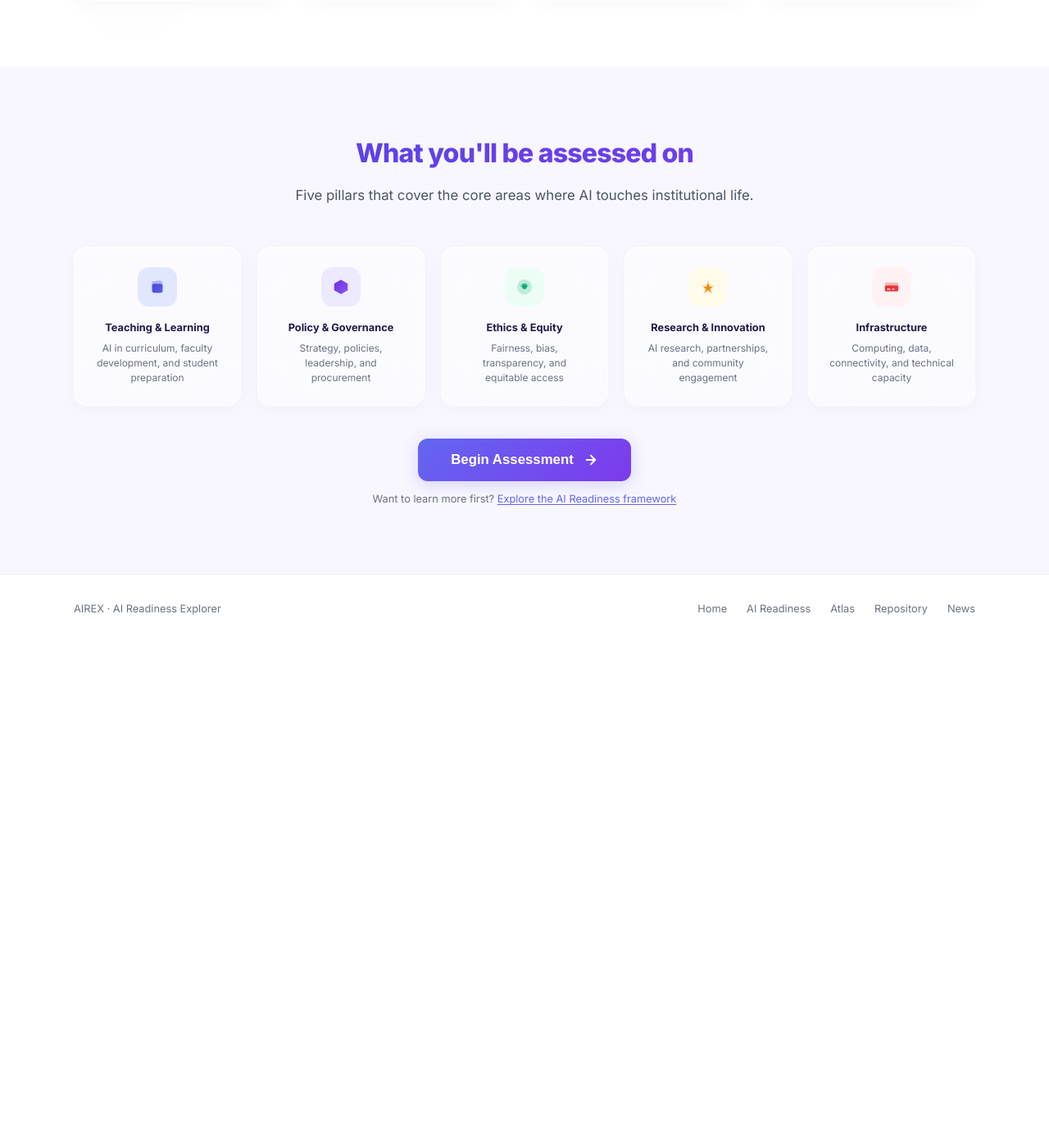
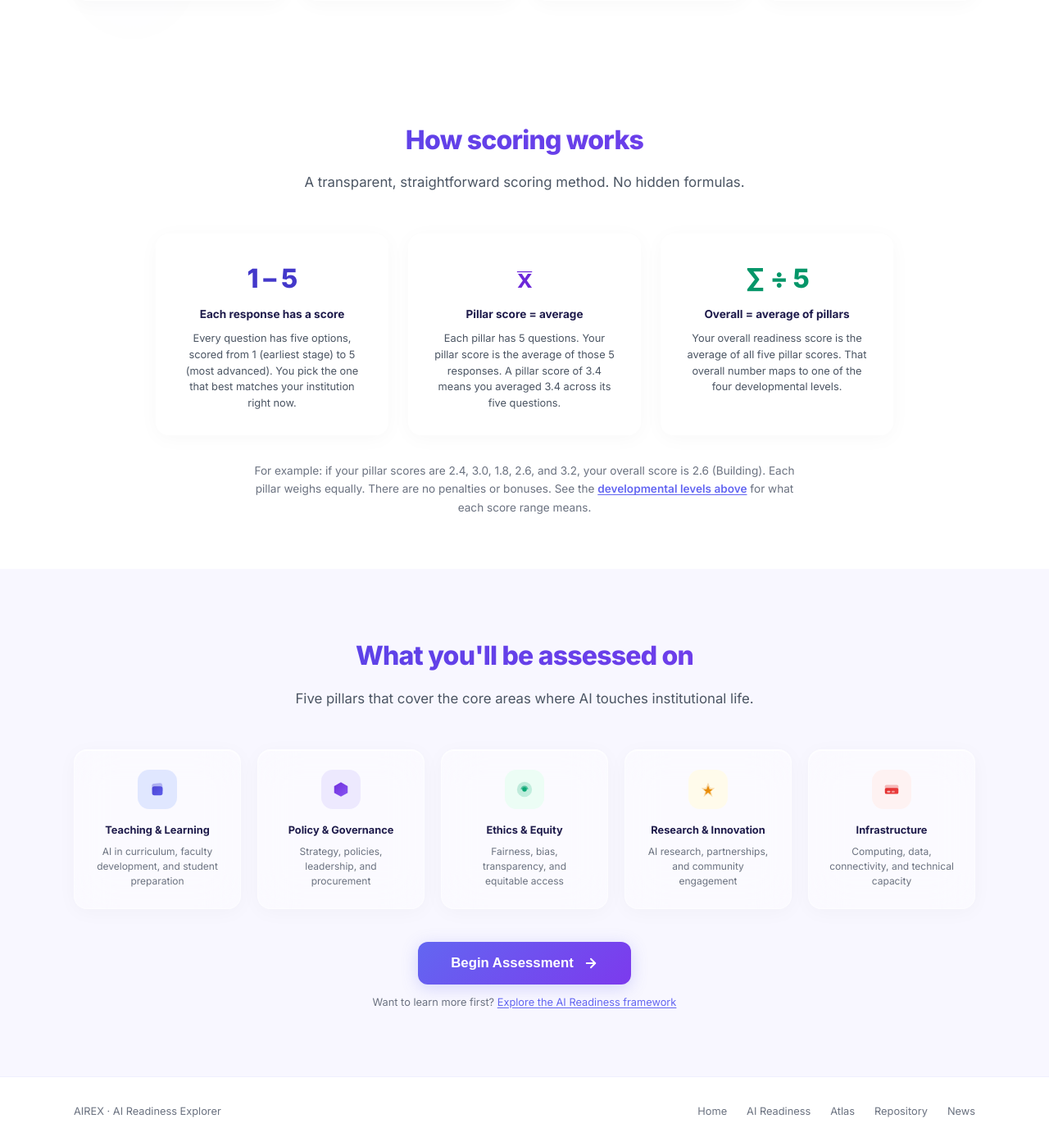
Before and after one commit to cauamcardoso/arex-platform, a Flask app: page /assessment in a window 1280 px wide. Shown: the part 1579-2977 px from the top of the page at 82% size. Before the commit the page ends 2329 px from the top, so only its background shows below. Run offline with Flask 3, Linux system fonts and the light colour scheme.

Commit message:
Add per-pillar accent colors and scoring explanation to Assessment
Each of the 5 assessment pillars now has its own accent color that
dynamically updates the progress bar, step indicators, question numbers,
and option highlights as users navigate between sections. Also adds a
transparent scoring explanation section showing how scores are calculated.

Co-Authored-By: Claude Opus 4.6 <noreply@anthropic.com>

```diff
--- a/templates/assessment.html
+++ b/templates/assessment.html
@@ -541,12 +541,76 @@
         }
 
         /* ============================================================
+           SCORING EXPLANATION
+           ============================================================ */
+        .scoring-section {
+            padding: 4rem 2rem;
+            background: var(--bg-primary);
+        }
+
+        .scoring-grid {
+            display: grid;
+            grid-template-columns: repeat(3, 1fr);
+            gap: 1.5rem;
+            max-width: 900px;
+            margin: 0 auto;
+        }
+
+        .scoring-card {
+            padding: 1.75rem;
+            text-align: center;
+        }
+
+        .scoring-card .scoring-number {
+            font-size: 2rem;
+            font-weight: 800;
+            letter-spacing: -0.02em;
+            margin-bottom: 0.5rem;
+        }
+
+        .scoring-card h4 {
+            font-size: 0.85rem;
+            font-weight: 700;
+            color: var(--text-primary);
+            margin-bottom: 0.5rem;
+        }
+
+        .scoring-card p {
+            font-size: 0.8rem;
+            color: var(--text-secondary);
+            line-height: 1.55;
+        }
+
+        .scoring-formula {
+            max-width: 680px;
+            margin: 2rem auto 0;
+            text-align: center;
+        }
+
+        .scoring-formula p {
+            font-size: 0.85rem;
+            color: var(--text-muted);
+            line-height: 1.65;
+        }
+
+        .scoring-formula a {
+            color: var(--accent-indigo);
+            text-decoration: underline;
+            text-underline-offset: 2px;
+            font-weight: 600;
+        }
+
+        /* ============================================================
            ASSESSMENT TOOL
            ============================================================ */
         .assessment-wrapper {
             display: none;
             background: var(--bg-secondary);
             padding-bottom: 4rem;
+            --pillar-color: #4338ca;
+            --pillar-color-rgb: 67, 56, 202;
+            --pillar-color-light: #e0e7ff;
+            transition: --pillar-color 0.3s;
         }
 
         .assessment-wrapper.active { display: block; }
@@ -1204,6 +1270,36 @@
         </div>
     </section>
 
+    <!-- HOW SCORING WORKS -->
+    <section class="scoring-section" id="scoringExplained">
+        <div class="section-inner">
+            <div class="section-header fade-up">
+                <h2>How scoring works</h2>
+                <p>A transparent, straightforward scoring method. No hidden formulas.</p>
+            </div>
+            <div class="scoring-grid">
+                <div class="scoring-card glass-card fade-up">
+                    <div class="scoring-number" style="color: #4338ca;">1 &ndash; 5</div>
+                    <h4>Each response has a score</h4>
+                    <p>Every question has five options, scored from 1 (earliest stage) to 5 (most advanced). You pick the one that best matches your institution right now.</p>
+                </div>
+                <div class="scoring-card glass-card fade-up" style="transition-delay: 0.1s">
+                    <div class="scoring-number" style="color: #6d28d9;">&#x0078;&#x0305;</div>
+                    <h4>Pillar score = average</h4>
+                    <p>Each pillar has 5 questions. Your pillar score is the average of those 5 responses. A pillar score of 3.4 means you averaged 3.4 across its five questions.</p>
+                </div>
+                <div class="scoring-card glass-card fade-up" style="transition-delay: 0.2s">
+                    <div class="scoring-number" style="color: #059669;">&#x2211; &divide; 5</div>
+                    <h4>Overall = average of pillars</h4>
+                    <p>Your overall readiness score is the average of all five pillar scores. That overall number maps to one of the four developmental levels.</p>
+                </div>
+            </div>
+            <div class="scoring-formula fade-up">
+                <p>For example: if your pillar scores are 2.4, 3.0, 1.8, 2.6, and 3.2, your overall score is 2.6 (Building). Each pillar weighs equally. There are no penalties or bonuses. See the <a href="#levels">developmental levels above</a> for what each score range means.</p>
+            </div>
+        </div>
+    </section>
+
     <!-- PILLARS PREVIEW + START CTA -->
     <section class="pillars-section" id="pillarsPreview">
         <div class="section-inner">
@@ -1343,6 +1439,7 @@
                 icon: '<svg width="22" height="22" viewBox="0 0 24 24" fill="none" xmlns="http://www.w3.org/2000/svg"><defs><linearGradient id="st1" x1="0" y1="0" x2="24" y2="24" gradientUnits="userSpaceOnUse"><stop stop-color="#4338ca"/><stop offset="1" stop-color="#6366f1"/></linearGradient></defs><rect x="5" y="4" width="14" height="12" rx="3" fill="url(#st1)" opacity="0.35" transform="rotate(-6 12 10)"/><rect x="5" y="8" width="14" height="12" rx="3" fill="url(#st1)"/></svg>',
                 iconBg: '#e0e7ff',
                 color: '#4338ca',
+                colorRgb: '67, 56, 202',
                 description: 'How is your institution integrating AI into teaching practices, curriculum, and student learning experiences?',
                 questions: [
                     {
@@ -1403,6 +1500,7 @@
                 icon: '<svg width="22" height="22" viewBox="0 0 24 24" fill="none" xmlns="http://www.w3.org/2000/svg"><defs><linearGradient id="st2" x1="0" y1="0" x2="24" y2="24" gradientUnits="userSpaceOnUse"><stop stop-color="#6d28d9"/><stop offset="1" stop-color="#8b5cf6"/></linearGradient></defs><path d="M12 2.5L21 7.5V16.5L12 21.5L3 16.5V7.5L12 2.5Z" fill="url(#st2)"/></svg>',
                 iconBg: '#ede9fe',
                 color: '#6d28d9',
+                colorRgb: '109, 40, 217',
                 description: 'How is your institution governing AI use, establishing policies, and planning strategically for AI adoption?',
                 questions: [
                     {
@@ -1463,6 +1561,7 @@
                 icon: '<svg width="22" height="22" viewBox="0 0 24 24" fill="none" xmlns="http://www.w3.org/2000/svg"><defs><linearGradient id="st3" x1="0" y1="0" x2="24" y2="24" gradientUnits="userSpaceOnUse"><stop stop-color="#059669"/><stop offset="1" stop-color="#10b981"/></linearGradient></defs><circle cx="12" cy="12" r="10" fill="url(#st3)" opacity="0.2"/><path d="M7 12a5 5 0 0 1 10 0" fill="url(#st3)" opacity="0.6"/><circle cx="12" cy="12" r="3" fill="url(#st3)"/></svg>',
                 iconBg: '#ecfdf5',
                 color: '#059669',
+                colorRgb: '5, 150, 105',
                 description: 'How does your institution address fairness, bias, transparency, and equitable access in AI adoption?',
                 questions: [
                     {
@@ -1523,6 +1622,7 @@
                 icon: '<svg width="22" height="22" viewBox="0 0 24 24" fill="none" xmlns="http://www.w3.org/2000/svg"><defs><linearGradient id="st4" x1="0" y1="0" x2="24" y2="24" gradientUnits="userSpaceOnUse"><stop stop-color="#d97706"/><stop offset="1" stop-color="#f59e0b"/></linearGradient></defs><path d="M12 3L15 10H21L16 14.5L18 22L12 17.5L6 22L8 14.5L3 10H9L12 3Z" fill="url(#st4)" opacity="0.3"/><path d="M12 7L14 12H18L14.5 15L16 19L12 16L8 19L9.5 15L6 12H10L12 7Z" fill="url(#st4)"/></svg>',
                 iconBg: '#fffbeb',
                 color: '#d97706',
+                colorRgb: '217, 119, 6',
                 description: 'How active is your institution in AI research, scholarly work, and innovation partnerships?',
                 questions: [
                     {
@@ -1583,6 +1683,7 @@
                 icon: '<svg width="22" height="22" viewBox="0 0 24 24" fill="none" xmlns="http://www.w3.org/2000/svg"><defs><linearGradient id="st5" x1="0" y1="0" x2="24" y2="24" gradientUnits="userSpaceOnUse"><stop stop-color="#dc2626"/><stop offset="1" stop-color="#ef4444"/></linearGradient></defs><rect x="3" y="6" width="18" height="8" rx="2" fill="url(#st5)" opacity="0.3"/><rect x="3" y="10" width="18" height="8" rx="2" fill="url(#st5)"/><rect x="6" y="14" width="4" height="2" rx="0.5" fill="white" opacity="0.7"/><rect x="12" y="14" width="4" height="2" rx="0.5" fill="white" opacity="0.5"/></svg>',
                 iconBg: '#fef2f2',
                 color: '#dc2626',
+                colorRgb: '220, 38, 38',
                 description: 'Does your institution have the computing, data, and human resources to support AI adoption?',
                 questions: [
                     {
@@ -1642,6 +1743,25 @@
         // State
         let currentStep = 0;
         let answers = {};
+
+        // ============================================================
+        // Dynamic Pillar Color
+        // ============================================================
+        function applyPillarColor(stepIndex) {
+            const pillar = pillars[stepIndex];
+            const wrapper = document.getElementById('assessmentWrapper');
+            wrapper.style.setProperty('--pillar-color', pillar.color);
+            wrapper.style.setProperty('--pillar-color-rgb', pillar.colorRgb);
+            // Derive a light tint for any elements that need it
+            const lightColors = {
+                'teaching': '#e0e7ff',
+                'policy': '#ede9fe',
+                'ethics': '#ecfdf5',
+                'research': '#fffbeb',
+                'infrastructure': '#fef2f2'
+            };
+            wrapper.style.setProperty('--pillar-color-light', lightColors[pillar.id] || '#e0e7ff');
+        }
 
         // ============================================================
         // Start Assessment
@@ -1651,8 +1771,10 @@
             // Hide intro sections
             document.getElementById('howItWorks').style.display = 'none';
             document.getElementById('levels').style.display = 'none';
+            document.getElementById('scoringExplained').style.display = 'none';
             document.getElementById('pillarsPreview').style.display = 'none';
-            // Scroll to top of assessment
+            // Apply first pillar color and scroll
+            applyPillarColor(0);
             document.getElementById('assessmentWrapper').scrollIntoView({ behavior: 'smooth' });
             renderSections();
         }
@@ -1737,6 +1859,7 @@
                 document.getElementById(`section-${currentStep}`).classList.remove('active');
                 currentStep++;
                 document.getElementById(`section-${currentStep}`).classList.add('active');
+                applyPillarColor(currentStep);
                 updateStepIndicators();
                 window.scrollTo({ top: document.getElementById('progressContainer').offsetTop - 64, behavior: 'smooth' });
             }
@@ -1747,6 +1870,7 @@
                 document.getElementById(`section-${currentStep}`).classList.remove('active');
                 currentStep--;
                 document.getElementById(`section-${currentStep}`).classList.add('active');
+                applyPillarColor(currentStep);
                 updateStepIndicators();
                 window.scrollTo({ top: document.getElementById('progressContainer').offsetTop - 64, behavior: 'smooth' });
             }
@@ -1921,6 +2045,7 @@
                 document.getElementById(`section-${currentStep}`).classList.remove('active');
                 currentStep = step;
                 document.getElementById(`section-${currentStep}`).classList.add('active');
+                applyPillarColor(currentStep);
                 updateStepIndicators();
             });
         });
```
Also changed, not shown: other parts of templates/assessment.html (+15 -13 lines).
